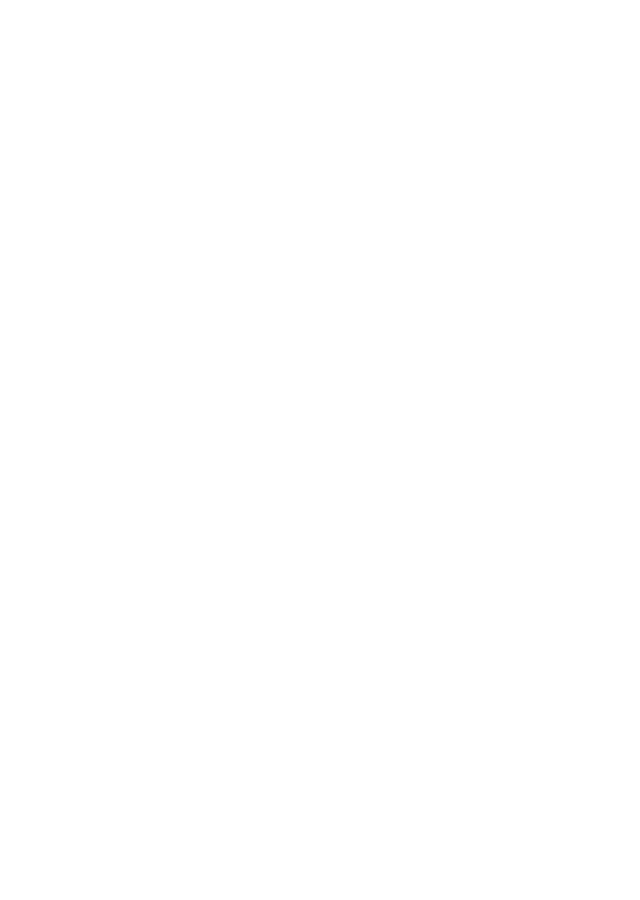
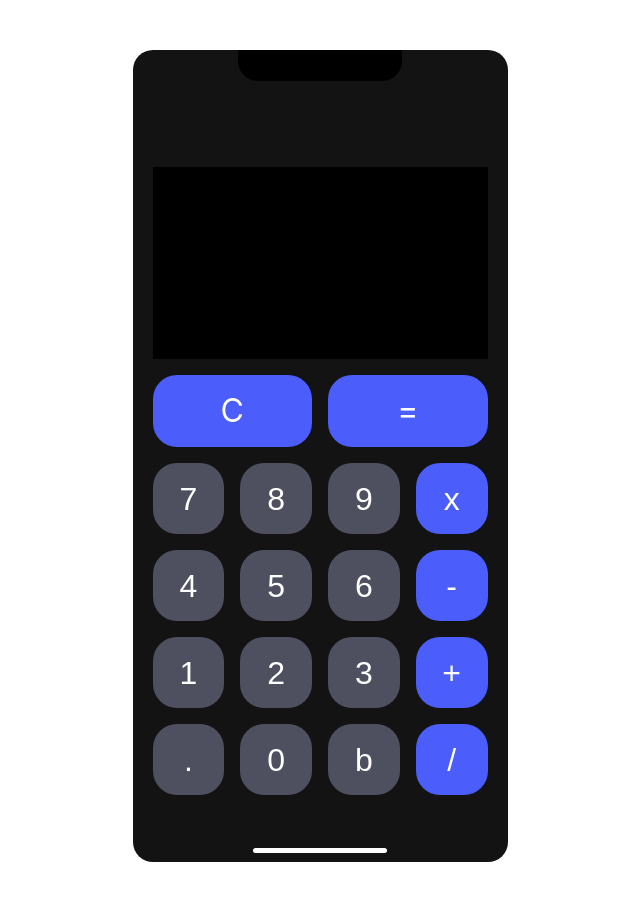
Before and after one commit to IssanovA90/vue_hw, a Vue app: page / in a window 1280 px wide. Before the commit this address had no page. Shown: the top 900 px of the page, without its empty margins (320-960 px from the left). Before the commit the page ends 800 px from the top, so only its background shows below. Built offline with nearby package versions, Linux system fonts and the light colour scheme.

Commit message:
homeworkcalculator

```diff
--- a/src/App.vue
+++ b/src/App.vue
@@ -1,18 +1,233 @@
+<template>
+  <div class="main">
+    <div class="microphone"></div>
+    <div class="data__output">{{ data__output }}</div>
+    <div class="result__output">{{ result__output }}</div>
+    <div class="top__buttons">
+      <div class="button clear blue" @click="handleClick('C')">C</div>
+      <div class="button division blue" @click="handleClick('=')">=</div>
+    </div>
+    <div class="buttons">
+      <button class="button" @click="handleClick('7')">7</button>
+      <button class="button" @click="handleClick('8')">8</button>
+      <button class="button" @click="handleClick('9')">9</button>
+      <button class="button blue" @click="handleClick('*')">x</button>
+      <button class="button" @click="handleClick('4')">4</button>
+      <button class="button" @click="handleClick('5')">5</button>
+      <button class="button" @click="handleClick('6')">6</button>
+      <button class="button blue" @click="handleClick('-')">-</button>
+      <button class="button" @click="handleClick('1')">1</button>
+      <button class="button" @click="handleClick('2')">2</button>
+      <button class="button" @click="handleClick('3')">3</button>
+      <button class="button blue" @click="handleClick('+')">+</button>
+      <button class="button" @click="handleClick('.')">.</button>
+      <button class="button" @click="handleClick('0')">0</button>
+      <button class="button back" @click="handleClick('<')">b</button>
+      <button class="button blue" @click="handleClick('/')">/</button>
+    </div>
+    <div class="microphone__buttom"></div>
+  </div>
+</template>
+
 <script>
 export default {
-  data: () => {
+  data() {
     return {
-
+      data__output: '',
+      result__output: '',
     };
   },
-  computed: {},
-  methods: {},
+  methods: {
+    handleClick(otvet) {
+      if (otvet === 'C') {
+        this.data__output = '';
+        this.result__output = '';
+      } else if (otvet === '=') {
+        this.result__output = this.calculate(this.data__output);
+      } else if (otvet === '<') {
+        let start = this.data__output.split('');
+        start.pop();
+        this.data__output = start.join('');
+      } else {
+        this.data__output += otvet;
+      }
+    },
+    calculate(expression) {
+      try {
+        return new Function('return ' + expression)();
+      } catch (error) {
+        return 'Ошибка';
+      }
+    },
+  },
 };
 </script>
 
-<template>
+<style scoped>
+* {
+  margin: 0;
+  padding: 0;
+  box-sizing: border-box;
+}
 
-</template>
+.main {
+  margin: 50px auto;
+  width: 375px;
+  height: 812px;
+  background-color: rgba(0, 0, 0, 0.925);
+  border-radius: 20px;
+}
 
-<style scoped>
+.microphone {
+  margin: 0 auto;
+  width: 164px;
+  height: 31px;
+  border-radius: 0 0 20px 20px;
+  background-color: black;
+}
+
+.data__output {
+  width: 335px;
+  height: 96px;
+  margin: 0 auto;
+  margin-top: 86px;
+  background-color: black;
+  font-size: 32px;
+  font-weight: 600;
+  display: flex;
+  align-items: flex-end;
+  justify-content: end;
+  color: white;
+}
+
+.result__output {
+  width: 335px;
+  height: 96px;
+  margin: 0 auto;
+  background-color: black;
+  display: flex;
+  align-items: flex-end;
+  justify-content: end;
+  font-size: 62px;
+  font-weight: 900;
+  color: white;
+}
+
+.top__buttons {
+  width: 335px;
+  margin: 0 auto;
+  margin-top: 16px;
+  display: flex;
+  gap: 16px;
+}
+
+.division {
+  width: 159.5px;
+  height: 72px;
+  background: #4B5EFC;
+  border-radius: 24px;
+  font-weight: 400;
+  font-size: 32px;
+  line-height: 40px;
+  color: white;
+  display: flex;
+  justify-content: center;
+  align-items: center;
+}
+
+.division:hover {
+  background: #fcb54b;
+  color: rgb(0, 140, 255);
+  font-size: 45px;
+  transform: scale(1.1);
+}
+
+.clear {
+  width: 159.5px;
+  height: 72px;
+  background: #4E505F;
+  border-radius: 24px;
+  font-weight: 400;
+  font-size: 32px;
+  line-height: 40px;
+  color: white;
+  display: flex;
+  justify-content: center;
+  align-items: center;
+  border: none;
+}
+
+.clear:hover {
+  background-color: #a7a8a8;
+  color: rgb(0, 140, 255);
+  font-size: 45px;
+  transform: scale(1.1);
+}
+
+.buttons {
+  width: 335px;
+  margin: 0 auto;
+  margin-top: 16px;
+  display: grid;
+  grid-template-columns: 71.75px 71.75px 71.75px 71.75px;
+  grid-template-rows: 71px 71px 71px 71px;
+  gap: 16px;
+}
+
+.back {
+  background: #4E505F;
+  border-radius: 24px;
+  font-weight: 400;
+  font-size: 32px;
+  line-height: 40px;
+  color: white;
+  display: flex;
+  justify-content: center;
+  border: none;
+  align-items: center;
+}
+
+.back:hover {
+  background-color: #a7a8a8;
+  color: rgb(0, 140, 255);
+  font-size: 45px;
+  transform: scale(1.1);
+}
+
+.button {
+  background: #4E505F;
+  border-radius: 24px;
+  font-weight: 400;
+  font-size: 32px;
+  line-height: 40px;
+  color: white;
+  display: flex;
+  justify-content: center;
+  border: none;
+  align-items: center;
+}
+
+.button:hover {
+  background-color: #a7a8a8;
+  background: #fcb54b;
+  font-size: 45px;
+  transform: scale(1.1);
+}
+
+.microphone__buttom {
+  width: 134px;
+  height: 5px;
+  background: #FFFFFF;
+  border-radius: 100px;
+  margin: 0 auto;
+  margin-top: 53px;
+}
+
+.blue {
+  background: #4B5EFC;
+}
+
+.blue:hover {
+  background: #fcb54b;
+}
 </style>
```
